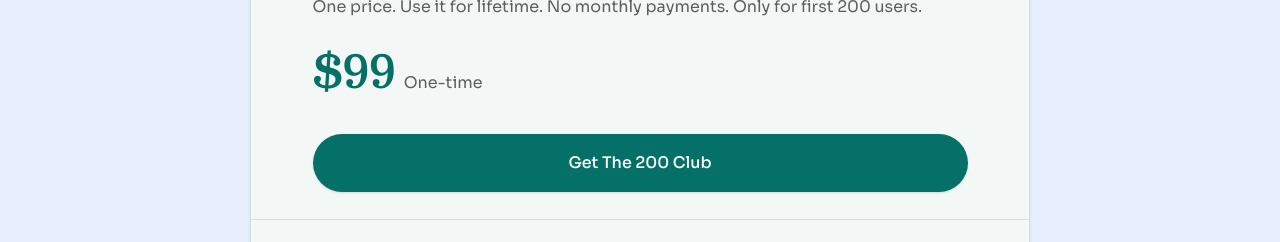
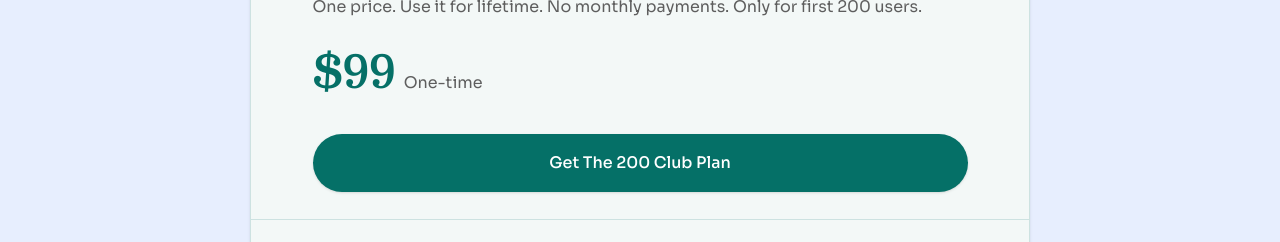
Before and after one commit to Nareshmeetei/zenshifu, a React (Vite) app: page / in a window 1280 px wide. Shown: the part 5860-6102 px from the top of the page. Built offline with nearby package versions, Linux system fonts and the light colour scheme.

Commit message:
Add 'Plan' back to button CTA text
🤖 Generated with [Claude Code](https://claude.com/claude-code)

Co-Authored-By: Claude <noreply@anthropic.com>

```diff
--- a/src/screens/WaitList/sections/PricingPlansSection/PricingPlansSection.tsx
+++ b/src/screens/WaitList/sections/PricingPlansSection/PricingPlansSection.tsx
@@ -101,7 +101,7 @@ export const PricingPlansSection = (): JSX.Element => {
                         onClick={() => handlePurchase(plan.paymentLink)}
                         className="w-full h-[50px] md:h-[58px] bg-[#057067] text-white rounded-[100px] hover:bg-[#0a8a7d] hover:-translate-y-1 hover:shadow-lg font-medium text-sm md:text-base [font-family:'Sora',Helvetica] transition-all duration-300 ease-out border-none"
                       >
-                        Get {plan.name}
+                        Get {plan.name} Plan
                       </Button>
                     </div>
 
```
